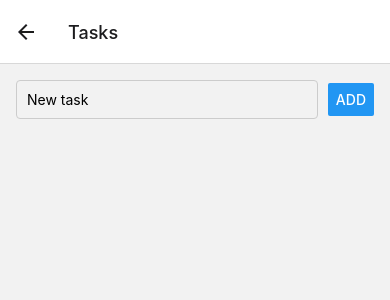
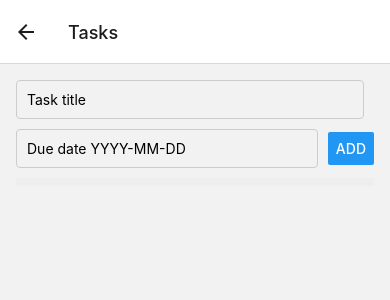
Before and after one commit to hjorth89/Mobile-app, a React Native app: screen /Tasks in a window 390 px wide. Shown: the top 300 px of the page. Built offline with nearby package versions, Linux system fonts and the light colour scheme.

Commit message:
Update docs for AI task management

```diff
--- /dev/null
+++ b/src/screens/TaskItem.js
@@ -0,0 +1,46 @@
+import React from 'react';
+import { View, Text, Button, StyleSheet, CheckBox } from 'react-native';
+
+export default function TaskItem({ task, onToggle, onBreakdown }) {
+  const completedSub = task.subTasks.filter(t => t.completed).length;
+  const progress = task.subTasks.length
+    ? completedSub / task.subTasks.length
+    : task.completed ? 1 : 0;
+  return (
+    <View style={styles.item}>
+      <View style={styles.header}>
+        <CheckBox value={task.completed} onValueChange={() => onToggle(task.id)} />
+        <View style={styles.info}>
+          <Text style={styles.title}>{task.title}</Text>
+          <Text style={styles.meta}>{task.priority} priority - Due {task.dueDate || 'n/a'}</Text>
+        </View>
+        {!task.subTasks.length && !task.completed && (
+          <Button title="Break Down" onPress={() => onBreakdown(task.id)} />
+        )}
+      </View>
+      {task.subTasks.map(sub => (
+        <View key={sub.id} style={styles.sub}>
+          <CheckBox value={sub.completed} onValueChange={() => onToggle(task.id, sub.id)} />
+          <Text style={styles.subText}>{sub.title}</Text>
+        </View>
+      ))}
+      {task.subTasks.length > 0 && (
+        <View style={styles.progress}>
+          <View style={[styles.bar, { width: `${progress * 100}%` }]} />
+        </View>
+      )}
+    </View>
+  );
+}
+
+const styles = StyleSheet.create({
+  item: { padding: 8, borderBottomWidth: 1, borderBottomColor: '#ddd' },
+  header: { flexDirection: 'row', alignItems: 'center' },
+  info: { flex: 1, marginLeft: 4 },
+  title: { fontWeight: 'bold' },
+  meta: { fontSize: 12, color: '#666' },
+  sub: { flexDirection: 'row', alignItems: 'center', paddingLeft: 32 },
+  subText: { marginLeft: 4 },
+  progress: { height: 4, backgroundColor: '#eee', marginTop: 4 },
+  bar: { height: 4, backgroundColor: '#4caf50' },
+});
--- a/src/screens/TasksScreen.js
+++ b/src/screens/TasksScreen.js
@@ -1,57 +1,116 @@
-import React, { useState } from 'react';
-import { View, TextInput, Button, FlatList, Text, StyleSheet } from 'react-native';
+import React, { useState, useEffect } from 'react';
+import { View, TextInput, Button, FlatList, Text, StyleSheet, Alert } from 'react-native';
+import AsyncStorage from '@react-native-async-storage/async-storage';
+import TaskItem from './TaskItem';
+import { breakDownTask, prioritizeTask } from '../utils/ai';
 
 export default function TasksScreen() {
-  const [task, setTask] = useState('');
+  const [title, setTitle] = useState('');
+  const [dueDate, setDueDate] = useState('');
   const [tasks, setTasks] = useState([]);
 
+  useEffect(() => {
+    AsyncStorage.getItem('tasks').then(d => {
+      if (d) setTasks(JSON.parse(d));
+    });
+  }, []);
+
+  useEffect(() => {
+    AsyncStorage.setItem('tasks', JSON.stringify(tasks));
+  }, [tasks]);
+
   function addTask() {
+    if (!title) return;
+    const task = {
+      id: Date.now().toString(),
+      title,
+      dueDate,
+      priority: prioritizeTask(dueDate),
+      completed: false,
+      subTasks: [],
+    };
+    setTasks([...tasks, task]);
+    setTitle('');
+    setDueDate('');
+    scheduleReminder(task);
+  }
+
+  function toggleComplete(id, subId) {
+    setTasks(prev =>
+      prev.map(t => {
+        if (t.id !== id) return t;
+        if (subId) {
+          return {
+            ...t,
+            subTasks: t.subTasks.map(s => s.id === subId ? { ...s, completed: !s.completed } : s)
+          };
+        }
+        return { ...t, completed: !t.completed };
+      })
+    );
+  }
+
+  async function handleBreakdown(id) {
+    const task = tasks.find(t => t.id === id);
     if (!task) return;
-    setTasks([...tasks, { id: Date.now().toString(), title: task }]);
-    setTask('');
+    const subs = await breakDownTask(task.title);
+    setTasks(prev =>
+      prev.map(t => t.id === id ? {
+        ...t,
+        subTasks: subs.map(s => ({ id: Date.now().toString() + Math.random(), title: s, completed: false })),
+      } : t)
+    );
   }
+
+  function scheduleReminder(task) {
+    if (!task.dueDate) return;
+    const ms = new Date(task.dueDate) - new Date();
+    if (ms <= 0) return;
+    setTimeout(() => {
+      Alert.alert('Task Reminder', `Task "${task.title}" is due soon!`);
+    }, ms);
+  }
+
+  const completed = tasks.filter(t => t.completed).length;
+  const progress = tasks.length ? completed / tasks.length : 0;
 
   return (
     <View style={styles.container}>
       <View style={styles.row}>
         <TextInput
           style={styles.input}
-          placeholder="New task"
-          value={task}
-          onChangeText={setTask}
+          placeholder="Task title"
+          value={title}
+          onChangeText={setTitle}
+        />
+      </View>
+      <View style={styles.row}>
+        <TextInput
+          style={styles.input}
+          placeholder="Due date YYYY-MM-DD"
+          value={dueDate}
+          onChangeText={setDueDate}
         />
         <Button title="Add" onPress={addTask} />
+      </View>
+      <View style={styles.progress}>
+        <View style={[styles.bar, { width: `${progress * 100}%` }]} />
       </View>
       <FlatList
         data={tasks}
         keyExtractor={(item) => item.id}
-        renderItem={({ item }) => <Text style={styles.task}>{item.title}</Text>}
+        renderItem={({ item }) => (
+          <TaskItem task={item} onToggle={toggleComplete} onBreakdown={handleBreakdown} />
+        )}
       />
     </View>
   );
 }
 
 const styles = StyleSheet.create({
-  container: {
-    flex: 1,
-    padding: 16,
-  },
-  row: {
-    flexDirection: 'row',
-    alignItems: 'center',
-    marginBottom: 10,
-  },
-  input: {
-    flex: 1,
-    borderWidth: 1,
-    borderColor: '#ccc',
-    padding: 10,
-    borderRadius: 4,
-    marginRight: 10,
-  },
-  task: {
-    padding: 8,
-    borderBottomWidth: 1,
-    borderBottomColor: '#ddd',
-  },
+  container: { flex: 1, padding: 16 },
+  row: { flexDirection: 'row', alignItems: 'center', marginBottom: 10 },
+  input: { flex: 1, borderWidth: 1, borderColor: '#ccc', padding: 10, borderRadius: 4, marginRight: 10 },
+  progress: { height: 8, backgroundColor: '#eee', marginBottom: 10 },
+  bar: { height: 8, backgroundColor: '#2196f3' },
 });
--- /dev/null
+++ b/src/utils/ai.js
@@ -0,0 +1,39 @@
+export async function breakDownTask(task) {
+  try {
+    const res = await fetch('https://api.openai.com/v1/chat/completions', {
+      method: 'POST',
+      headers: {
+        'Content-Type': 'application/json',
+        Authorization: `Bearer ${process.env.OPENAI_API_KEY}`,
+      },
+      body: JSON.stringify({
+        model: 'gpt-3.5-turbo',
+        messages: [
+          {
+            role: 'user',
+            content: `Break down the following task into a short list of actionable sub tasks:\n"${task}"`,
+          },
+        ],
+      }),
+    });
+    const data = await res.json();
+    const text = data.choices?.[0]?.message?.content || '';
+    return text
+      .split(/\n|\r/) // split lines
+      .map(t => t.replace(/^[-*\d\.\s]+/, '').trim())
+      .filter(Boolean);
+  } catch (e) {
+    console.warn('Failed to break down task', e);
+    return [];
+  }
+}
+
+export function prioritizeTask(dueDate) {
+  if (!dueDate) return 'Low';
+  const due = new Date(dueDate);
+  const now = new Date();
+  const diff = (due - now) / (1000 * 60 * 60 * 24); // days
+  if (diff <= 1) return 'High';
+  if (diff <= 3) return 'Medium';
+  return 'Low';
+}
```
Also changed, not shown: 1 other file (tests, documents, lock files or other folders).
